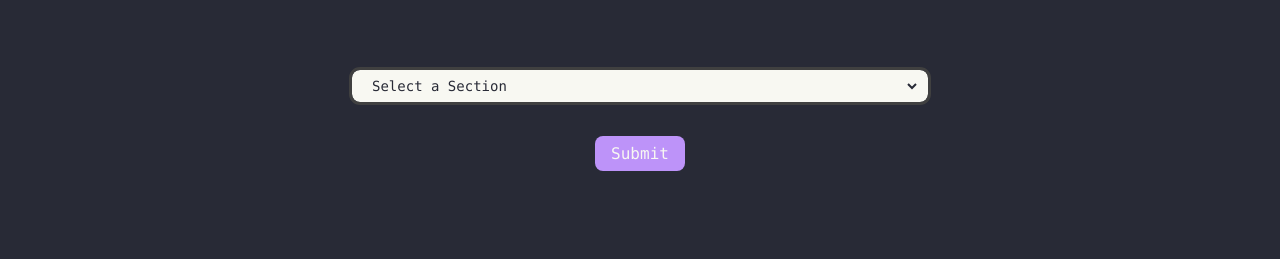
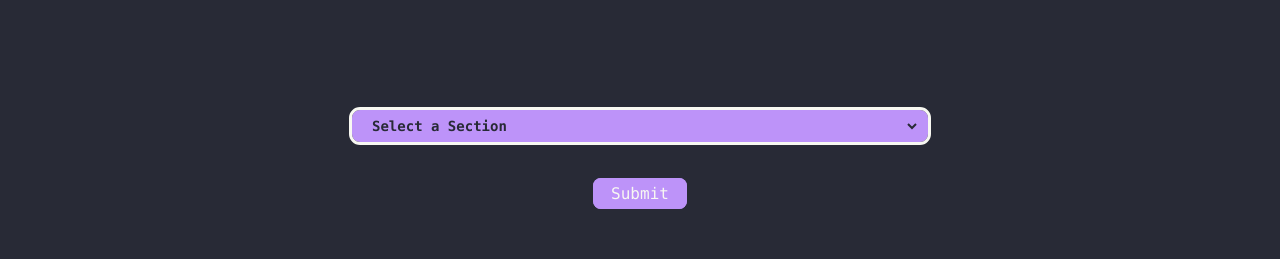
Before and after one commit to pujan-modha/ichack23, a React (Create React App) app: page /register in a window 1280 px wide. Shown: the part 254-513 px from the top of the page. Built offline with nearby package versions, Linux system fonts and the light colour scheme; the HTML template or start-up script is replaced by a standard one.

Commit message:
major changes v1.5

```diff
--- a/src/pages/Register.jsx
+++ b/src/pages/Register.jsx
@@ -24,8 +24,8 @@ const Register = () => {
                             <h1 className='lg:text-6xl text-4xl text-center text-pracula font-bold py-[2.5vh]'>REGISTER</h1>
                         </div>
                         <div>
-                            <div className='items-center justify-center flex mt-[10vh] lg:mt-[20vh] mb-[5vh]'>
-                                <select value={reg} onChange={handleChange} className="h-8 lg:w-[45vw] w-full rounded-lg border-r-8 border-pracula border-opacity-0 bg-dracxt backdrop-blur-3xl text-dracula px-4 text-sm font-medium outline outline-neutral-700">
+                            <div className='items-center justify-center flex mt-[25vh] lg:mt-[25vh] mb-[5vh]'>
+                                <select value={reg} onChange={handleChange} className="h-8 lg:w-[45vw] w-full rounded-lg border-r-8 border-pracula border-opacity-0 bg-pracula backdrop-blur-3xl text-dracula px-4 text-sm font-semibold outline outline-dracxt">
                                     <option selected className='bg-dracula text-pracula'>Select a Section</option>
                                     {RegisterData.map((RegData, index) => (
                                         <option className='bg-dracula text-pracula' value={RegData.value}>{RegData.data}</option>
@@ -34,9 +34,9 @@ const Register = () => {
 
                                 </select>
                             </div>
-                            <div className='items-center justify-center flex mb-[15vh]'>
+                            <div className='items-center justify-center flex mb-[45vh]'>
                                 <div>
-                                    <a href={reg} type='submit' className='mt-4 px-4 py-2 bg-pracula rounded-lg'>
+                                    <a href={reg} type='submit' className='hover:text-pracula mt-4 px-4 py-1 border-2 border-pracula hover:bg-dracula bg-pracula rounded-lg'>
                                         Submit
                                     </a>
                                 </div>
```
